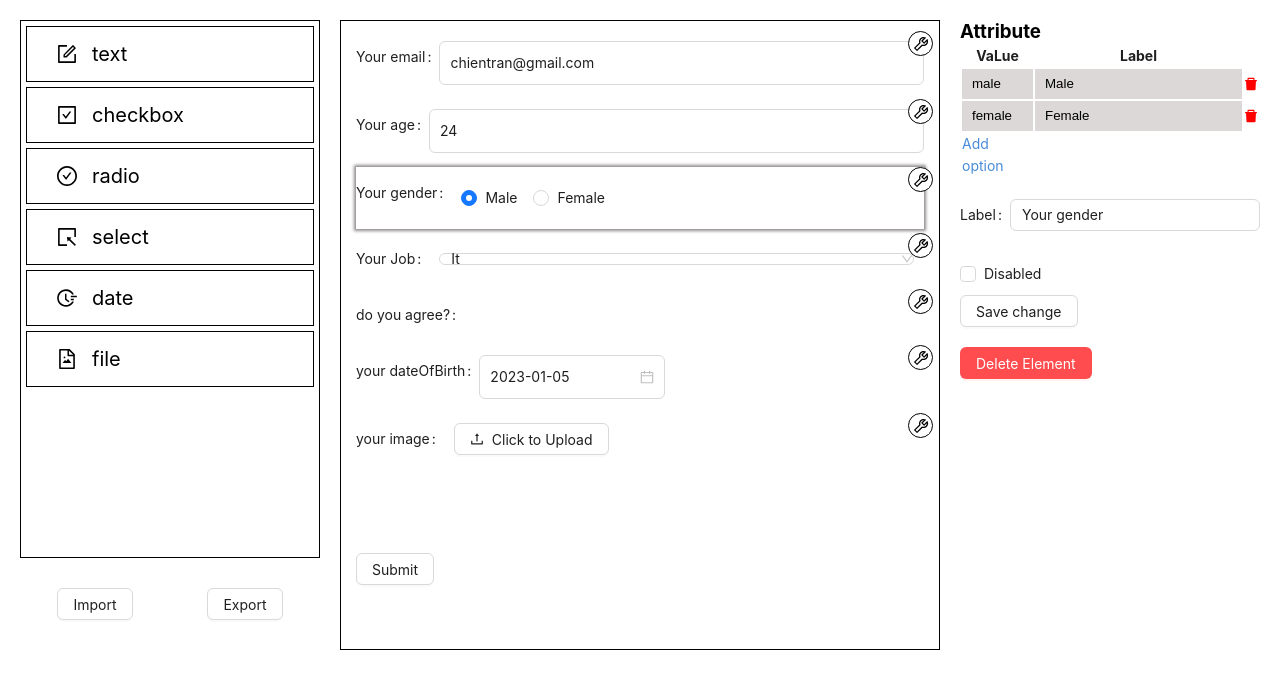
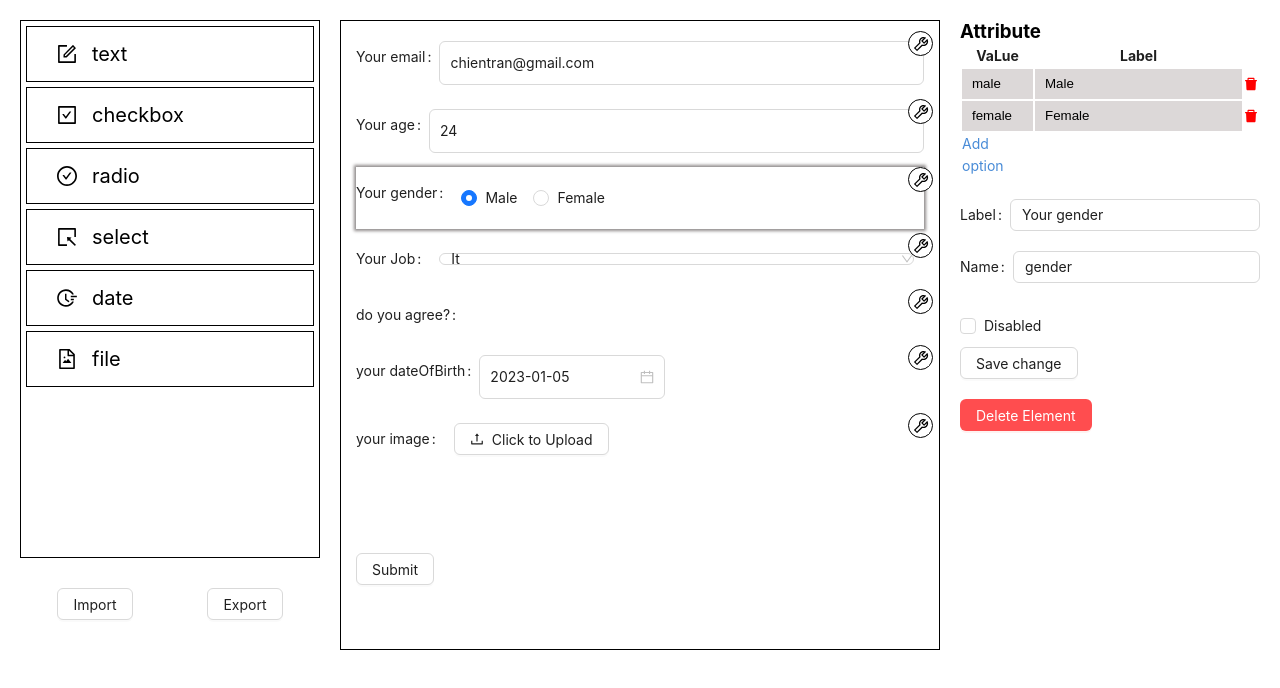
Before and after one commit to chientran83/task-drag-input, a React (Create React App) app: page / in a window 1280 px wide. Both pictures are taken after a click on the label "Male". Shown: the top 688 px of the page. Built offline with nearby package versions, Linux system fonts and the light colour scheme.

Commit message:
add edit name

```diff
--- a/src/app/components/modules/EditField/EditCheckbox.tsx
+++ b/src/app/components/modules/EditField/EditCheckbox.tsx
@@ -22,19 +22,25 @@ const EditCheckbox: FC<typeEditField> = ({
   const handleChangeCheckbox = (e: CheckboxChangeEvent, name: string) => {
     setValue(name, e.target.checked);
 
-    handleUpdateInput({
-      ...updatedItem,
-      [name]: e.target.checked,
-    }, updatedItem?.id);
+    handleUpdateInput(
+      {
+        ...updatedItem,
+        [name]: e.target.checked,
+      },
+      updatedItem?.id
+    );
   };
 
   const handleChangeInput = (value: string, name: string) => {
     setValue(name, value);
 
-    handleUpdateInput({
-      ...updatedItem,
-      [name]: value,
-    }, updatedItem?.id);
+    handleUpdateInput(
+      {
+        ...updatedItem,
+        [name]: value,
+      },
+      updatedItem?.id
+    );
   };
 
   return (
@@ -47,6 +53,15 @@ const EditCheckbox: FC<typeEditField> = ({
           control={control}
           placeholder="Enter label"
           onChange={(e) => handleChangeInput(e.target.value, "label")}
+        />
+
+        <Input
+          error={errors.name}
+          value={updatedItem?.name}
+          name="name"
+          label="Name"
+          control={control}
+          onChange={(e) => handleChangeInput(e.target.value, "name")}
         />
 
         <Checkbox
--- a/src/app/components/modules/EditField/EditInput.tsx
+++ b/src/app/components/modules/EditField/EditInput.tsx
@@ -140,6 +140,16 @@ const EditInput: FC<typeInput> = ({
             onChange={(e) => handleChangeInput(e.target.value, "placeholder")}
             control={control}
           />
+
+          <Input
+            error={errors.name}
+            value={updatedItem.name}
+            name="name"
+            label="Name"
+            onChange={(e) => handleChangeInput(e.target.value, "name")}
+            control={control}
+          />
+
           <Select
             name="type"
             label="type"
--- a/src/app/components/modules/EditField/EditSelect.tsx
+++ b/src/app/components/modules/EditField/EditSelect.tsx
@@ -34,6 +34,7 @@ const EditSelect: FC<typeEditField> = ({
       updatedItem?.options?.map((item, index) => ({ ...item, id: index })) || []
     );
     setValue("label", updatedItem?.label);
+    setValue("name", updatedItem?.name);
     setValue("disabled", updatedItem?.disabled);
     setValue("mode", updatedItem?.mode);
   }, [updatedItem]);
@@ -72,7 +73,10 @@ const EditSelect: FC<typeEditField> = ({
       value: item.value,
       label: item.label,
     }));
-    handleUpdateInput({ ...updatedItem, ...data, options: coverOptions }, updatedItem?.id);
+    handleUpdateInput(
+      { ...updatedItem, ...data, options: coverOptions },
+      updatedItem?.id
+    );
   };
 
   return (
@@ -125,7 +129,16 @@ const EditSelect: FC<typeEditField> = ({
           placeholder="Enter label"
         />
 
-        {updatedItem?.type === "select" && <Checkbox
+        <Input
+          error={errors.name}
+          defaultValue={updatedItem?.name}
+          name="name"
+          label="Name"
+          control={control}
+        />
+
+        {updatedItem?.type === "select" && (
+          <Checkbox
             name="mode"
             label="Multiple"
             control={control}
@@ -133,7 +146,8 @@ const EditSelect: FC<typeEditField> = ({
             onChange={() => {
               setValue("mode", !watch("mode"));
             }}
-        />}
+          />
+        )}
         <br />
         <Checkbox
           name="disabled"
```
Lines whose indentation alone changed are shown as unchanged.
